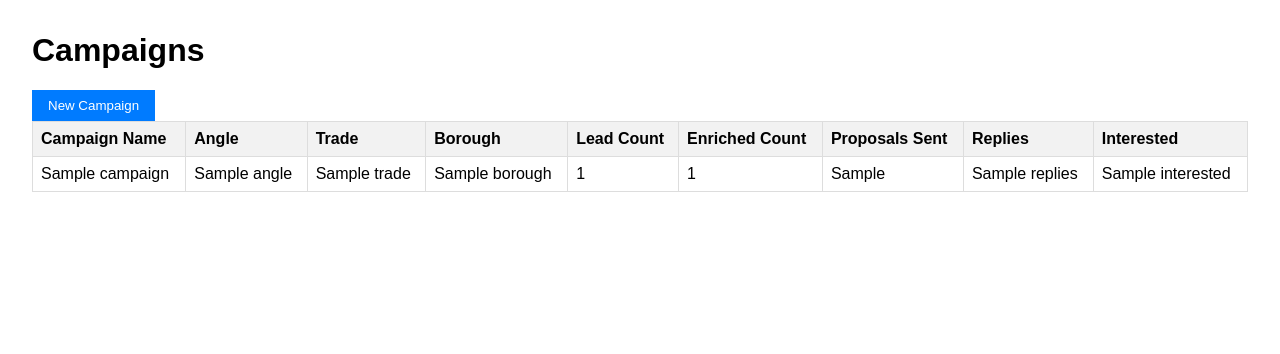
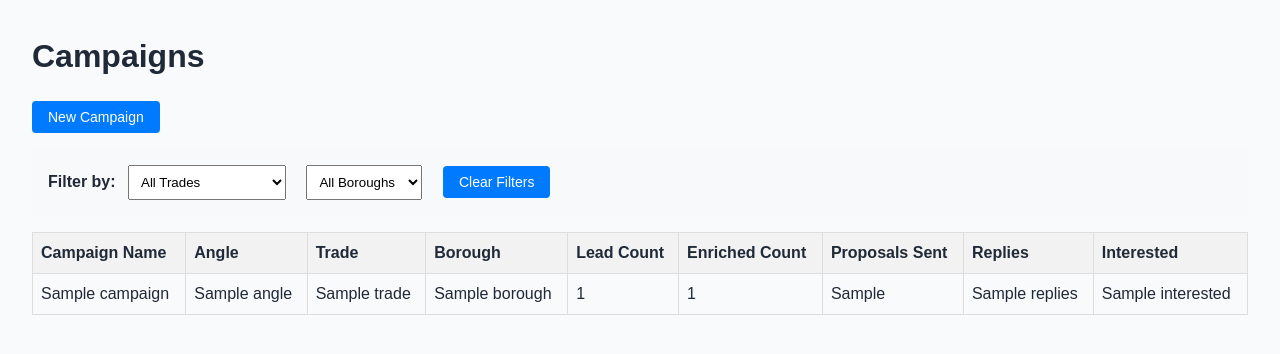
Before and after one commit to ijaffrey/claw_contractor, a Flask app: template portal/templates/campaigns.html in a window 1280 px wide. Shown: the top 354 px of the page. Run offline with Flask 3, Linux system fonts and the light colour scheme; the template is opened without the code that fills it: most values are stand-ins (such as "Sample title", 1, 10 or a date in 2020).

Commit message:
[partial] step_3 action 7: write_file: portal/templates/campaigns.html

```diff
--- a/portal/templates/campaigns.html
+++ b/portal/templates/campaigns.html
@@ -2,14 +2,20 @@
 <html>
 <head>
     <title>Campaigns - Contractor AI</title>
+    <link rel="stylesheet" href="{{ url_for('static', filename='style.css') }}">
     <style>
         body { font-family: Arial, sans-serif; margin: 2rem; }
-        table { border-collapse: collapse; width: 100%; }
+        .filters { margin: 1rem 0; padding: 1rem; background: #f8f9fa; border-radius: 5px; }
+        .filters select { margin-right: 1rem; padding: 8px; }
+        table { border-collapse: collapse; width: 100%; margin-top: 1rem; }
         th, td { border: 1px solid #ddd; padding: 8px; text-align: left; }
         th { background-color: #f2f2f2; }
         .btn { background: #007bff; color: white; padding: 8px 16px; border: none; cursor: pointer; }
         .form { display: none; margin: 1rem 0; padding: 1rem; border: 1px solid #ddd; }
         .stats { display: none; margin: 1rem 0; padding: 1rem; border: 1px solid #ddd; }
+        .campaign-row { cursor: pointer; }
+        .campaign-row:hover { background-color: #f5f5f5; }
+        .filter-label { font-weight: bold; margin-right: 0.5rem; }
     </style>
 </head>
 <body>
@@ -26,13 +32,42 @@
         <button onclick="toggleForm()">Cancel</button>
     </div>
 
-    <table>
+    <!-- Filters Section -->
+    <div class="filters">
+        <span class="filter-label">Filter by:</span>
+        <select id="tradeFilter" onchange="applyFilters()">
+            <option value="">All Trades</option>
+            <option value="Plumbing">Plumbing</option>
+            <option value="HVAC">HVAC</option>
+            <option value="Electrical">Electrical</option>
+            <option value="General Contracting">General Contracting</option>
+        </select>
+
+        <select id="boroughFilter" onchange="applyFilters()">
+            <option value="">All Boroughs</option>
+            <option value="Manhattan">Manhattan</option>
+            <option value="Brooklyn">Brooklyn</option>
+            <option value="Queens">Queens</option>
+            <option value="Bronx">Bronx</option>
+            <option value="Staten Island">Staten Island</option>
+        </select>
+
+        <button class="btn" onclick="clearFilters()">Clear Filters</button>
+    </div>
+
+    <table id="campaignsTable">
+        <thead>
             <tr>
                 <th>Campaign Name</th><th>Angle</th><th>Trade</th><th>Borough</th>
                 <th>Lead Count</th><th>Enriched Count</th><th>Proposals Sent</th><th>Replies</th><th>Interested</th>
             </tr>
+        </thead>
+        <tbody>
             {% for campaign in campaigns %}
-        <tr onclick="showStats({{ campaign.id }}, '{{ campaign.name }}', {{ campaign.lead_count }}, {{ campaign.enriched_count }}, {{ campaign.proposals_sent }}, {{ campaign.replies }}, {{ campaign.interested }})" style="cursor: pointer;">
+            <tr class="campaign-row"
+                data-trade="{{ campaign.trade }}"
+                data-borough="{{ campaign.borough }}"
+                onclick="showStats({{ campaign.id }}, '{{ campaign.name }}', {{ campaign.lead_count }}, {{ campaign.enriched_count }}, {{ campaign.proposals_sent }}, {{ campaign.replies }}, {{ campaign.interested }})">
                 <td>{{ campaign.name }}</td>
                 <td>{{ campaign.angle }}</td>
                 <td>{{ campaign.trade }}</td>
@@ -44,37 +79,15 @@
                 <td>{{ campaign.interested }}</td>
             </tr>
             {% endfor %}
+        </tbody>
     </table>
 
-    <div id="statsPanel" class="stats">
-        <h3 id="statsTitle">Campaign Statistics</h3>
-        <p>Total Leads: <span id="statLeads">0</span></p>
-        <p>Enriched: <span id="statEnriched">0</span></p>
-        <p>Proposals: <span id="statProposals">0</span></p>
-        <p>Replies: <span id="statReplies">0</span></p>
-        <p>Interested: <span id="statInterested">0</span></p>
+    <div id="statsModal" class="stats">
+        <h3 id="statsTitle">Campaign Stats</h3>
+        <div id="statsContent"></div>
+        <button onclick="hideStats()">Close</button>
     </div>
 
-    <script>
-        function toggleForm() {
-            const form = document.getElementById('newForm');
-            form.style.display = form.style.display === 'block' ? 'none' : 'block';
-        }
-
-        function createCampaign() {
-            alert('Campaign creation would be implemented here');
-            toggleForm();
-        }
-
-        function showStats(id, name, leads, enriched, proposals, replies, interested) {
-            document.getElementById('statsTitle').textContent = name + ' - Statistics';
-            document.getElementById('statLeads').textContent = leads;
-            document.getElementById('statEnriched').textContent = enriched;
-            document.getElementById('statProposals').textContent = proposals;
-            document.getElementById('statReplies').textContent = replies;
-            document.getElementById('statInterested').textContent = interested;
-            document.getElementById('statsPanel').style.display = 'block';
-        }
-    </script>
+    <script src="{{ url_for('static', filename='campaigns.js') }}"></script>
 </body>
 </html>
```
Lines whose indentation alone changed are shown as unchanged.
